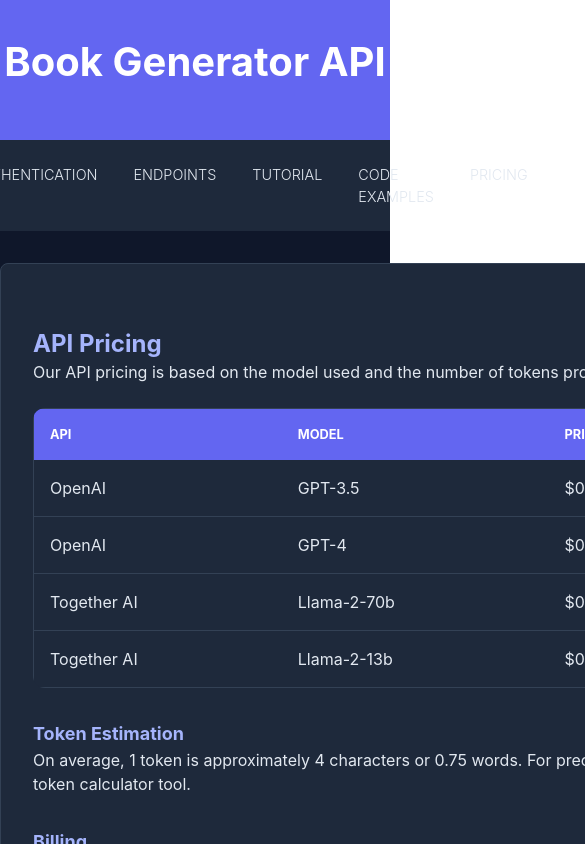
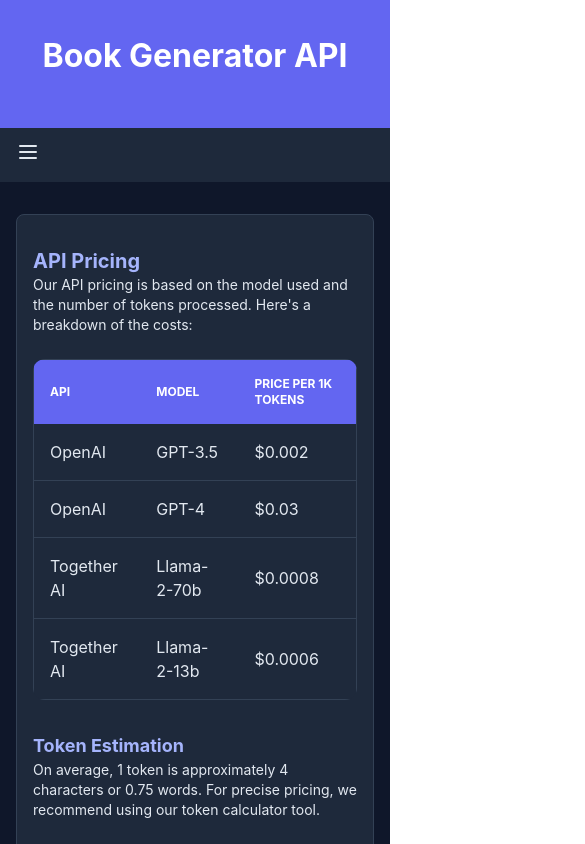
Before and after one commit to Talha-ai/BookAI, a React (Vite) app: page / in a window 390 px wide. Shown: the top 844 px of the page, 585 px wide, since content can reach past the window. Built offline with nearby package versions, Linux system fonts and the light colour scheme.

Commit message:
Implemented Responsiveness

```diff
--- a/src/App.jsx
+++ b/src/App.jsx
@@ -1,16 +1,15 @@
-import React from 'react';
-import Navbar from './components/Navbar';
+import { Navbar } from './components/Navbar';
 import { Pricing } from './components/Pricing';
 import { Header } from './components/Header';
 
 function App() {
   return (
-    <div className="w-full h-full bg-[#0F172A]">
+    <div className="w-full h-full bg-[#0F172A] font-inter">
       <Header />
       <Navbar />
-      <div className="body py-8">
+      <main className="py-8 px-4 sm:px-6 lg:px-8">
         <Pricing />
-      </div>
+      </main>
     </div>
   );
 }
--- a/src/components/Header.jsx
+++ b/src/components/Header.jsx
@@ -1,9 +1,9 @@
-import React from 'react';
-
 export const Header = () => {
   return (
-    <div className="py-8 bg-[#6366F1] flex justify-center items-center">
-      <span className="mb-4 text-[40px] font-bold text-white">Book Generator API</span>
-    </div>
+    <header className="py-8 bg-[#6366F1] flex justify-center items-center">
+      <h1 className="text-[32px] sm:text-[40px] mb-4 font-bold text-white">
+        Book Generator API
+      </h1>
+    </header>
   );
 };
--- a/src/components/Navbar.jsx
+++ b/src/components/Navbar.jsx
@@ -1,9 +1,39 @@
-import React from 'react';
+import { useState } from 'react';
 
 export const Navbar = () => {
+  const [isOpen, setIsOpen] = useState(false);
+
+  const toggleMenu = () => setIsOpen(!isOpen);
+
   return (
     <nav className="sticky top-0 bg-[#1E293B] z-50">
-      <ul className="flex justify-center gap-1 font-light py-4 text-[14.4px] text-[#E2E8F0]">
+      {/* Hamburger Icon */}
+      <div className="block sm:hidden px-4 py-3">
+        <button
+          onClick={toggleMenu}
+          className="text-[#E2E8F0] focus:outline-none"
+        >
+          <svg
+            xmlns="http://www.w3.org/2000/svg"
+            className="w-6 h-6"
+            viewBox="0 0 24 24"
+            fill="none"
+            stroke="currentColor"
+            strokeWidth="2"
+            strokeLinecap="round"
+            strokeLinejoin="round"
+          >
+            <path d="M4 6h16M4 12h16M4 18h16" />
+          </svg>
+        </button>
+      </div>
+
+      {/* Menu */}
+      <ul
+        className={`flex-col sm:flex-row sm:flex sm:items-center sm:justify-center ${
+          isOpen ? 'flex' : 'hidden'
+        } py-4 text-[14.4px] text-[#E2E8F0] space-y-2 sm:space-y-0`}
+      >
         <li className="my-2 mx-4 cursor-pointer hover:text-[#22d3ee] transition-colors duration-300">
           <a href="#overview" className="block">
             OVERVIEW
@@ -38,5 +68,3 @@
     </nav>
   );
 };
-
-export default Navbar;
--- a/src/components/Pricing.jsx
+++ b/src/components/Pricing.jsx
@@ -2,21 +2,23 @@
   return (
     <section
       id="pricing"
-      className="container mx-auto p-8 mb-2 w-[936px] bg-[#1E293B] rounded-lg border border-[#334155]"
+      className="container mx-auto p-4 sm:p-8 mb-4 sm:mb-8 w-full max-w-4xl bg-[#1E293B] rounded-lg border border-[#334155]"
     >
-      <h2 className="mt-8 text-2xl font-bold text-[#A5B4FC]">API Pricing</h2>
-      <p className="text-base text-[#E2E8F0]">
+      <h2 className="mt-4 text-xl sm:text-2xl font-bold text-[#A5B4FC]">
+        API Pricing
+      </h2>
+      <p className="text-sm sm:text-base text-[#E2E8F0]">
         Our API pricing is based on the model used and the number of tokens
         processed. Here's a breakdown of the costs:
       </p>
 
-      <div className="mt-6 overflow-hidden rounded-xl">
+      <div className="mt-6 overflow-x-auto rounded-xl">
         <table className="w-full text-left bg-[#1E293B] border border-[#334155]">
           <thead className="bg-[#6366F1]">
             <tr>
-              <th className="p-4 text-[12.8px] text-white">API</th>
-              <th className="p-4 text-[12.8px] text-white">MODEL</th>
-              <th className="p-4 text-[12.8px] text-white">
+              <th className="p-4 text-xs sm:text-[12.8px] text-white">API</th>
+              <th className="p-4 text-xs sm:text-[12.8px] text-white">MODEL</th>
+              <th className="p-4 text-xs sm:text-[12.8px] text-white">
                 PRICE PER 1K TOKENS
               </th>
             </tr>
@@ -48,7 +50,7 @@
 
       <article className="mt-8">
         <h3 className="text-lg font-bold text-[#A5B4FC]">Token Estimation</h3>
-        <p className="text-base text-[#E2E8F0]">
+        <p className="text-sm sm:text-base text-[#E2E8F0]">
           On average, 1 token is approximately 4 characters or 0.75 words. For
           precise pricing, we recommend using our token calculator tool.
         </p>
@@ -56,7 +58,7 @@
 
       <article className="mt-8">
         <h3 className="text-lg font-bold text-[#A5B4FC]">Billing</h3>
-        <p className="text-base text-[#E2E8F0]">
+        <p className="text-sm sm:text-base text-[#E2E8F0]">
           You will only be charged for the tokens used in generating the book.
           The API tracks token usage and bills accordingly. Detailed usage
           reports are available in your account dashboard.
@@ -65,5 +67,3 @@
     </section>
   );
 };
-
-export default Pricing;
```
